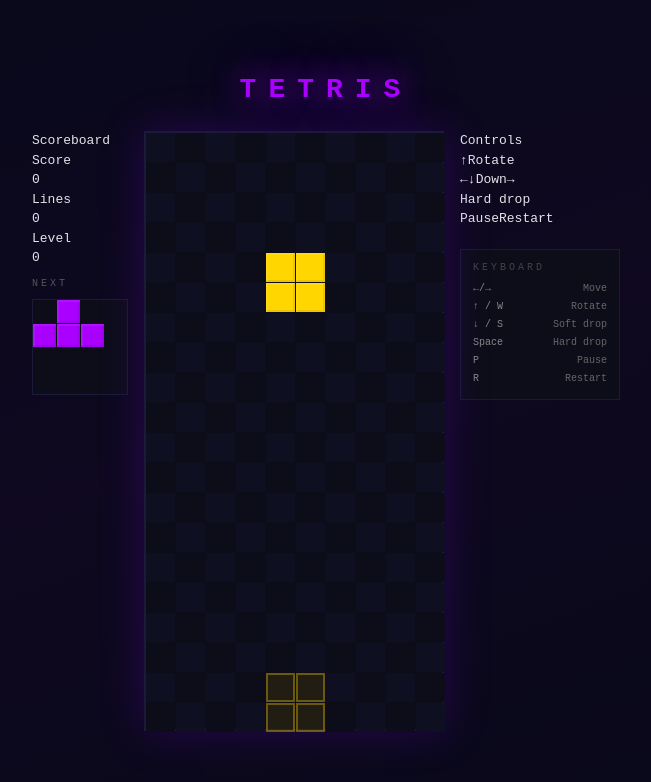
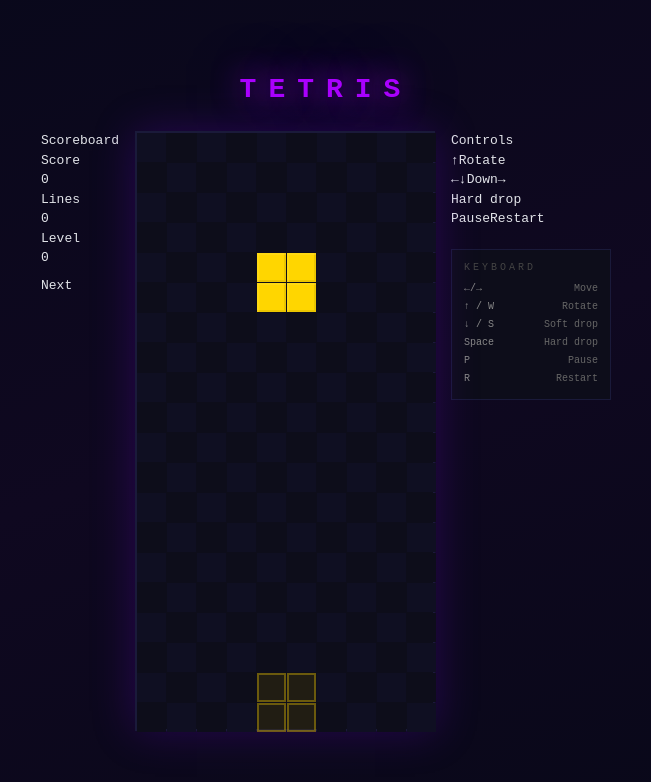
Before and after one commit to RRETA/tetris-game, a React (Vite) app: page / in a window 1280 px wide. Shown: the top 782 px of the page, without its empty margins (314-965 px from the left). Built offline with nearby package versions, Linux system fonts and the light colour scheme.

Commit message:
refactor: improve next piece rendering

```diff
--- a/src/components/NextPiece.tsx
+++ b/src/components/NextPiece.tsx
@@ -1,43 +1,30 @@
+import { memo } from 'react';
 import { Tetromino } from '../game/tetrominos';
 
 interface NextPieceProps {
   piece: Tetromino;
 }
 
-const PREVIEW_CELL = 24;
 const PREVIEW_SIZE = 4;
+const previewCells = Array.from({ length: PREVIEW_SIZE * PREVIEW_SIZE }, (_, index) => ({
+  row: Math.floor(index / PREVIEW_SIZE),
+  col: index % PREVIEW_SIZE,
+}));
 
-export function NextPiece({ piece }: NextPieceProps) {
+export const NextPiece = memo(function NextPiece({ piece }: NextPieceProps) {
   const offsetRow = Math.floor((PREVIEW_SIZE - piece.shape.length) / 2);
   const offsetCol = Math.floor((PREVIEW_SIZE - piece.shape[0].length) / 2);
 
   return (
-    <div>
-      <div
-        style={{
-          fontSize: 10,
-          letterSpacing: 3,
-          color: '#555',
-          fontFamily: 'monospace',
-          marginBottom: 8,
-          textTransform: 'uppercase',
-        }}
-      >
+    <section className="next-piece" aria-labelledby="next-piece-title">
+      <h2 id="next-piece-title" className="panel-title">
         Next
-      </div>
-      <div
-        style={{
-          width: PREVIEW_SIZE * PREVIEW_CELL,
-          height: PREVIEW_SIZE * PREVIEW_CELL,
-          background: '#0d0d1a',
-          border: '1px solid #1a1a3a',
-          position: 'relative',
-        }}
-      >
-        {Array.from({ length: PREVIEW_SIZE }).map((_, r) =>
-          Array.from({ length: PREVIEW_SIZE }).map((_, c) => {
-            const pieceRow = r - offsetRow;
-            const pieceCol = c - offsetCol;
+      </h2>
+
+      <div className="preview-grid" aria-label={`Next piece: ${piece.type}`}>
+        {previewCells.map(({ row, col }) => {
+          const pieceRow = row - offsetRow;
+          const pieceCol = col - offsetCol;
           const isFilled =
             pieceRow >= 0 &&
             pieceRow < piece.shape.length &&
@@ -46,24 +33,22 @@ export function NextPiece({ piece }: NextPieceProps) {
             piece.shape[pieceRow][pieceCol] === 1;
 
           return (
-              <div
-                key={`${r}-${c}`}
-                style={{
-                  position: 'absolute',
-                  left: c * PREVIEW_CELL,
-                  top: r * PREVIEW_CELL,
-                  width: PREVIEW_CELL - 1,
-                  height: PREVIEW_CELL - 1,
-                  background: isFilled ? piece.color : 'transparent',
-                  boxShadow: isFilled
-                    ? `inset 0 0 0 2px ${piece.color}cc, inset 2px 2px 0 rgba(255,255,255,0.35), inset -2px -2px 0 rgba(0,0,0,0.4)`
-                    : 'none',
-                }}
+            <span
+              aria-hidden="true"
+              className={isFilled ? 'preview-grid__cell preview-grid__cell--filled' : 'preview-grid__cell'}
+              key={`${row}-${col}`}
+              style={
+                isFilled
+                  ? {
+                      '--cell-color': piece.color,
+                      '--cell-shadow': piece.shadow,
+                    } as React.CSSProperties
+                  : undefined
+              }
             />
           );
-          })
-        )}
+        })}
       </div>
-    </div>
+    </section>
   );
-}
+});
```
Lines whose indentation alone changed are shown as unchanged.
